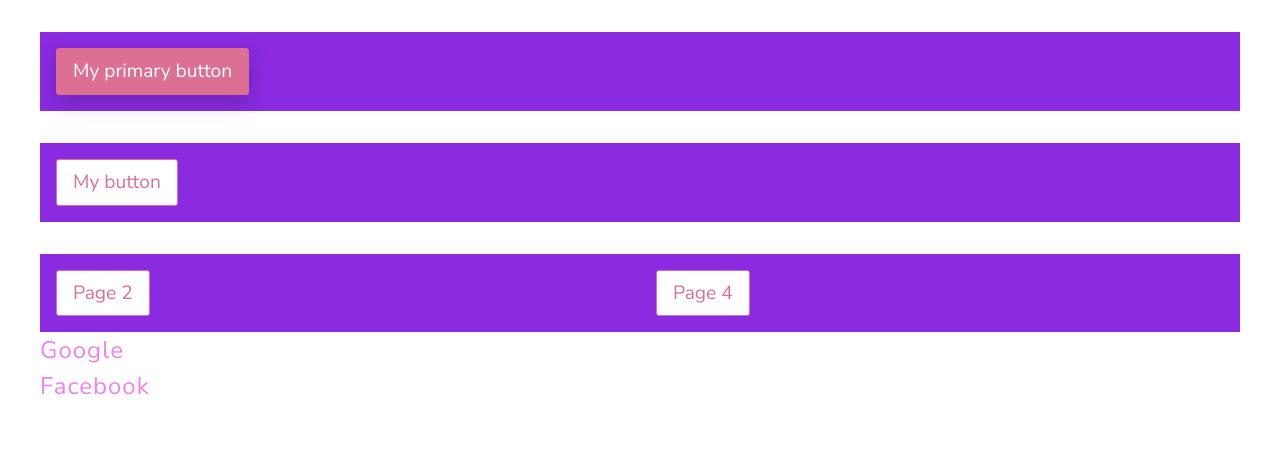
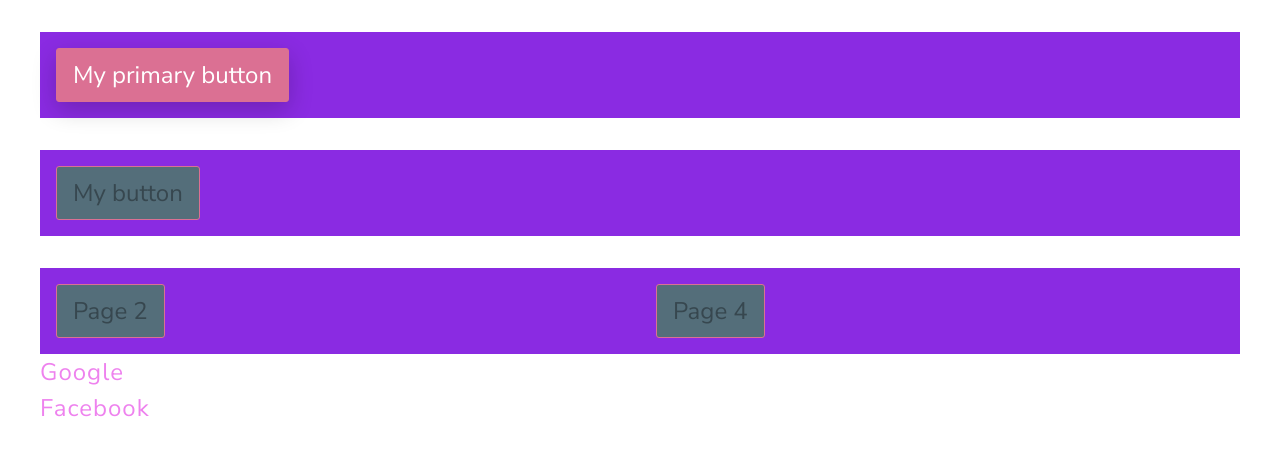
Before and after one commit to silvertechguy/styled-components, a React (Create React App) app: page / in a window 1280 px wide. Shown: the top 456 px of the page. Built offline with nearby package versions, Linux system fonts and the light colour scheme.

Commit message:
Theme provider

```diff
--- a/src/components/button.tsx
+++ b/src/components/button.tsx
@@ -15,9 +15,9 @@ const MyStyledButton = styled("button")<{
   primary?: boolean;
   bgColor?: string;
 }>`
-  background-color: white;
-  color: palevioletred;
-  font-size: 1.2rem;
+  background-color: ${({ theme }) => theme.colors.light};
+  color: ${({ theme }) => theme.colors.main};
+  font-size: ${({ theme }) => theme.fontSizes.p};
   margin: 1rem;
   padding: 0.5rem 1rem;
   border: 1px solid palevioletred;
@@ -35,6 +35,11 @@ const MyStyledButton = styled("button")<{
   &:hover {
     color: white;
     background-color: palevioletred;
+  }
+
+  @media ${({ theme }) => theme.mediaQueries.bellow768} {
+    font-size: 0.4rem;
+    color: blue;
   }
 `;
 
--- a/src/index.tsx
+++ b/src/index.tsx
@@ -1,14 +1,19 @@
 import React from "react";
 import ReactDOM from "react-dom";
+import { ThemeProvider } from "styled-components";
+
 import App from "./app";
 import reportWebVitals from "./reportWebVitals";
 import "./bootstrap.min.css";
-import GlobalStyles from "./global-styles";
+import GlobalStyles from "./styled-components/global-styles";
+import Theme from "./styled-components/theme";
 
 ReactDOM.render(
   <React.StrictMode>
-    <GlobalStyles />
-    <App />
+    <ThemeProvider theme={Theme}>
+      <GlobalStyles />
+      <App />
+    </ThemeProvider>
   </React.StrictMode>,
   document.getElementById("root")
 );
--- /dev/null
+++ b/src/styled-components/theme.ts
@@ -0,0 +1,18 @@
+export default {
+  colors: {
+    main: "#37474f",
+    dark: "#263238",
+    light: "#546e7a",
+    lighter: "#b0bec5",
+    text: "#fafafa",
+    link: "#444444",
+  },
+  fontSizes: {
+    large: "3rem",
+    medium: "2rem",
+    p: "1.5rem",
+  },
+  mediaQueries: {
+    bellow768: `only screen and (max-width: 768px)`,
+  },
+};
```
Also changed, not shown: src/styled-components/global-styles.tsx (renamed from src/global-styles.tsx).
